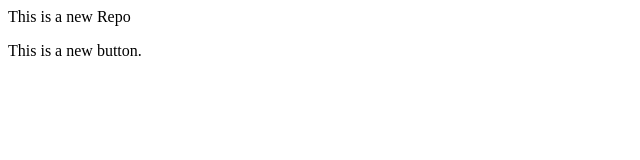
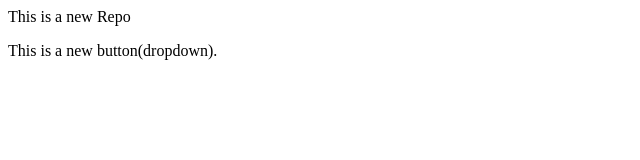
Before and after one commit to aadilshazeb/Local-Repo, a plain HTML site: page index.html in a window 1280 px wide. Shown: the full height of the page, 0-640 px from the left. Drawn offline with Linux system fonts and the light colour scheme.

```diff
--- a/index.html
+++ b/index.html
@@ -1,2 +1,2 @@
 <p>This is a new Repo</p>
-<p>This is a new button.</p>
+<p>This is a new button(dropdown).</p>
```
